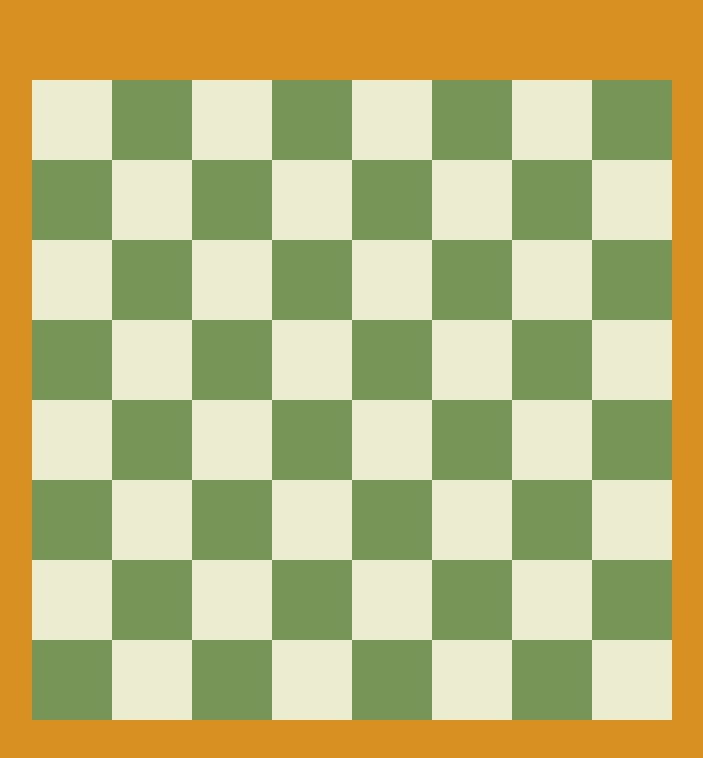
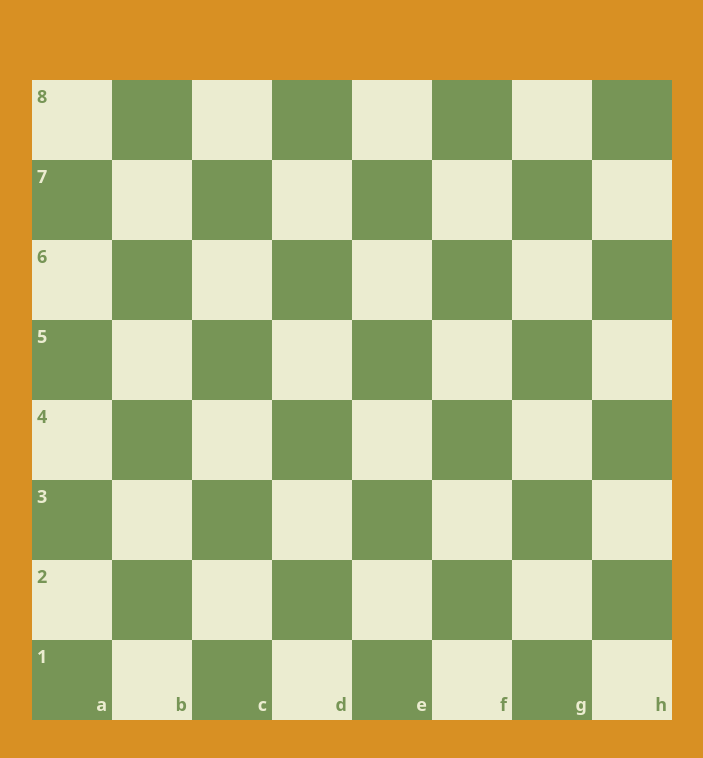
Before and after one commit to MichaelRand0/chess-game, a Next.js app: page / in a window 1280 px wide. Shown: the top 758 px of the page, without its empty margins (288-991 px from the left). Built offline with nearby package versions, Linux system fonts and the light colour scheme.

Commit message:
:fire: Feature: table coords added

```diff
--- a/src/models/Cell.ts
+++ b/src/models/Cell.ts
@@ -1,4 +1,9 @@
 export interface ICell {
   size: number
-  color: string
+  color: {
+    bg: string
+    index?: string
+  }
+  upIndex?: string | number
+  downIndex?: string | number
 }
--- a/src/shared/table/Cell.tsx
+++ b/src/shared/table/Cell.tsx
@@ -2,9 +2,12 @@ import { ICell } from '@/models/Cell'
 import React from 'react'
 
 const Cell = (props: ICell) => {
-  const {size, color} = props
+  const {size, color, upIndex, downIndex} = props
   return (
-    <div style={{width: size, height: size, backgroundColor: color}}></div>
+    <div className='relative' style={{width: size, height: size, backgroundColor: color.bg}}>
+      <div style={{color: color?.index}} className='absolute top-[2px] left-[5px] font-semibold text-lg'>{upIndex}</div>
+      <div style={{color: color?.index}} className='absolute bottom-[2px] right-[5px] font-semibold text-lg'>{downIndex}</div>
+    </div>
   )
 }
 
--- a/src/shared/table/Table.tsx
+++ b/src/shared/table/Table.tsx
@@ -12,15 +12,37 @@ const Table = (props: Props) => {
   const cells = () => {
     let isBlackOdd = true
     const cellsArr = []
+    const charArr = ["a", "b", "c", "d", "e", "f", "g", "h"]
     for (let i = 1; i <= 64; i++) {
-      const condition = isBlackOdd
-        ? i % 2 === 0
-          ? theme.cellBlack
-          : theme.cellWhite
-        : i % 2 === 0
-        ? theme.cellWhite
-        : theme.cellBlack
-      cellsArr.push(<Cell key={i} size={cellSize} color={condition} />)
+      const colors = {
+        bg: isBlackOdd
+          ? i % 2 === 0
+            ? theme.cellBlack
+            : theme.cellWhite
+          : i % 2 === 0
+          ? theme.cellWhite
+          : theme.cellBlack,
+        index: !isBlackOdd
+          ? i % 2 === 0
+            ? theme.cellBlack
+            : theme.cellWhite
+          : i % 2 === 0
+          ? theme.cellWhite
+          : theme.cellBlack,
+      }
+      const isUpIndex = Number.isInteger((i - 1) / 8 + 1)
+      const upIndex = (72 - (i + 7)) / 8
+      const isDownIndex = 57 - i <= 0
+      const downIndex = charArr[(57 - i) * -1]
+      cellsArr.push(
+        <Cell
+          key={i}
+          size={cellSize}
+          color={colors}
+          upIndex={isUpIndex ? upIndex : ""}
+          downIndex={isDownIndex ? downIndex : ""}
+        />
+      )
       if (i % 8 === 0) {
         isBlackOdd = !isBlackOdd
       }
```
